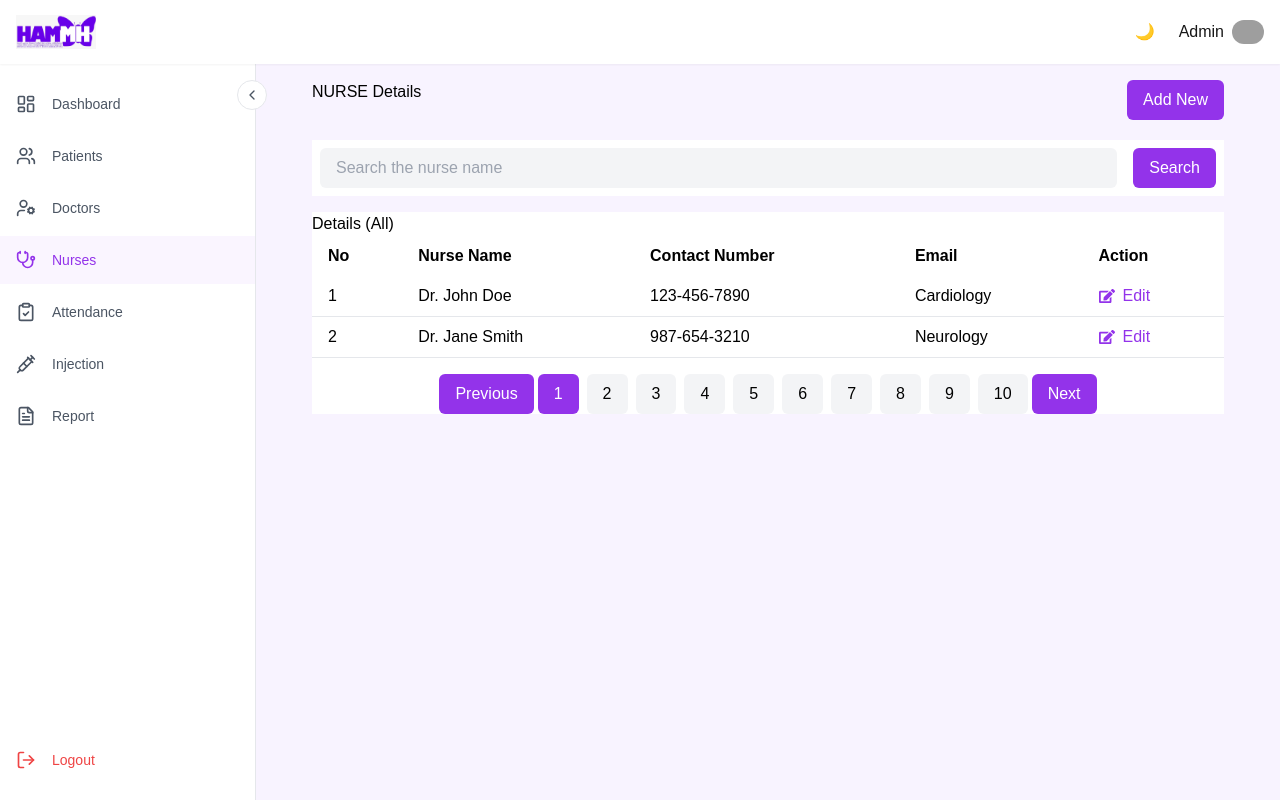
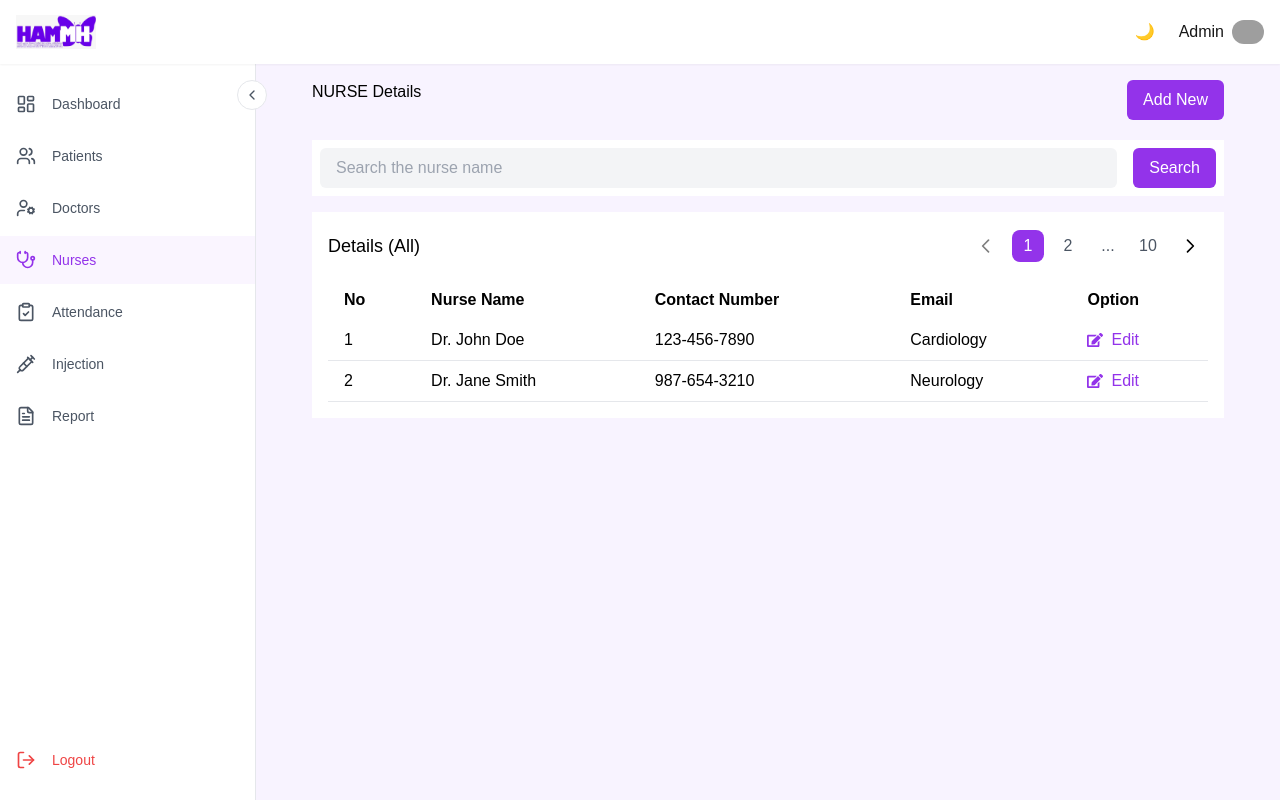
Before and after one commit to Rdilshan/HAMMH, a Next.js app: page /dashboard/nurses in a window 1280 px wide. Built offline with nearby package versions, Linux system fonts and the light colour scheme; grey boxes are pictures that could not be loaded.

Commit message:
add next prious button

```diff
--- a/src/app/dashboard/nurses/page.tsx
+++ b/src/app/dashboard/nurses/page.tsx
@@ -1,6 +1,6 @@
 'use client';
 import { FaEdit } from 'react-icons/fa';
-import { useState } from 'react';
+import { SetStateAction, useState } from 'react';
 
 const DoctorDetails = () => {
     const [searchQuery, setSearchQuery] = useState('');
@@ -18,12 +18,31 @@ const DoctorDetails = () => {
         // Perform search logic here based on searchQuery and selectedCategory
     };
 
-    const handleCategoryChange = (e) => {
+    const handleCategoryChange = (e: { target: { value: SetStateAction<string>; }; }) => {
         setSelectedCategory(e.target.value);
     };
 
-    const handlePageChange = (pageNumber) => {
+    const handlePageChange = (pageNumber: SetStateAction<number>) => {
         setCurrentPage(pageNumber);
+    };
+
+    const getPageNumbers = () => {
+        const totalPages = 10;
+        let pages = [];
+        for (let i = 1; i <= totalPages; i++) {
+            if (
+                i === 1 ||
+                i === totalPages ||
+                (i >= currentPage - 1 && i <= currentPage + 1)
+            ) {
+                pages.push(i);
+            } else if (i === currentPage - 2 || i === currentPage + 2) {
+                pages.push('...');
+            }
+        }
+        return pages.filter((item, index, array) =>
+            item === '...' ? array[index - 1] !== '...' : true
+        );
     };
 
     return (
@@ -54,8 +73,50 @@ const DoctorDetails = () => {
                 </div>
             </div>
 
-            <div className="bg-white text-black">
-                <h2>Details (All)</h2>
+            <div className="bg-white text-black p-4">
+                <div className="flex justify-between items-center mb-4">
+                    <h2 className="text-lg font-medium">Details (All)</h2>
+
+                    <div className="flex items-center space-x-2">
+                        <button
+                            className="p-2 rounded-lg hover:bg-gray-100 disabled:opacity-50"
+                            onClick={() => handlePageChange(currentPage - 1)}
+                            disabled={currentPage === 1}
+                        >
+                            <svg className="w-5 h-5" fill="none" stroke="currentColor" viewBox="0 0 24 24">
+                                <path strokeLinecap="round" strokeLinejoin="round" strokeWidth={2} d="M15 19l-7-7 7-7" />
+                            </svg>
+                        </button>
+
+                        {getPageNumbers().map((page, index) => (
+                            <button
+                                key={index}
+                                className={`
+                                    w-8 h-8 flex items-center justify-center rounded-lg
+                                    ${page === currentPage
+                                        ? 'bg-purple-600 text-white'
+                                        : 'text-gray-600 hover:bg-gray-100'}
+                                    ${page === '...' ? 'cursor-default hover:bg-transparent' : ''}
+                                `}
+                                onClick={() => typeof page === 'number' ? handlePageChange(page) : null}
+                                disabled={page === '...'}
+                            >
+                                {page}
+                            </button>
+                        ))}
+
+                        <button
+                            className="p-2 rounded-lg hover:bg-gray-100 disabled:opacity-50"
+                            onClick={() => handlePageChange(currentPage + 1)}
+                            disabled={currentPage === 10}
+                        >
+                            <svg className="w-5 h-5" fill="none" stroke="currentColor" viewBox="0 0 24 24">
+                                <path strokeLinecap="round" strokeLinejoin="round" strokeWidth={2} d="M9 5l7 7-7 7" />
+                            </svg>
+                        </button>
+                    </div>
+                </div>
+
                 <table className="w-full table-auto">
                     <thead>
                         <tr>
@@ -63,7 +124,7 @@ const DoctorDetails = () => {
                             <th className="px-4 py-2 text-left">Nurse Name</th>
                             <th className="px-4 py-2 text-left">Contact Number</th>
                             <th className="px-4 py-2 text-left">Email</th>
-                            <th className="px-4 py-2 text-left">Action</th>
+                            <th className="px-4 py-2 text-left">Option</th>
                         </tr>
                     </thead>
                     <tbody>
@@ -82,34 +143,6 @@ const DoctorDetails = () => {
                         ))}
                     </tbody>
                 </table>
-
-                <div className="flex justify-center mt-4">
-                    <button
-                        className="px-4 py-2 bg-purple-600 text-white rounded-md"
-                        onClick={() => handlePageChange(currentPage - 1)}
-                        disabled={currentPage === 1}
-                    >
-                        Previous
-                    </button>
-                    {[...Array(10)].map((_, i) => (
-                        <button
-                            key={i}
-                            className={`px-4 py-2 mx-1 ${
-                                currentPage === i + 1 ? 'bg-purple-600 text-white' : 'bg-gray-100'
-                            } rounded-md`}
-                            onClick={() => handlePageChange(i + 1)}
-                        >
-                            {i + 1}
-                        </button>
-                    ))}
-                    <button
-                        className="px-4 py-2 bg-purple-600 text-white rounded-md"
-                        onClick={() => handlePageChange(currentPage + 1)}
-                        disabled={currentPage === 10}
-                    >
-                        Next
-                    </button>
-                </div>
             </div>
         </div>
     );
```
